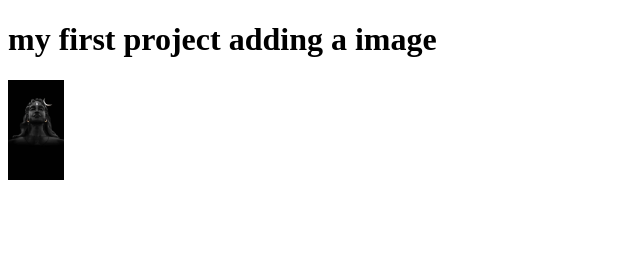
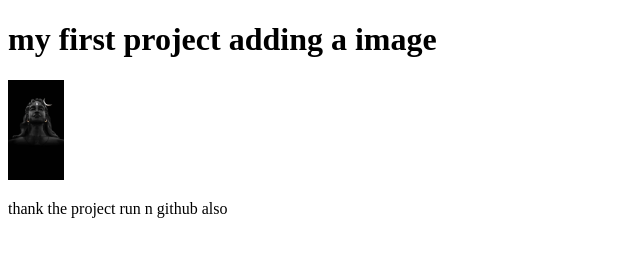
Before and after one commit to Hemalatha-konapilli/project-1, a plain HTML site: page index.html in a window 1280 px wide. Shown: the whole page, without its empty margins (0-640 px from the left). Drawn offline with Linux system fonts and the light colour scheme.

Commit message:
adding a thanks message

```diff
--- a/index.html
+++ b/index.html
@@ -8,6 +8,7 @@
 <body>
     <h1>my first project adding a image</h1>
     <img src="shivaa.webp" height="100"px>
+    <p >thank the project run n github also</p>
 
 
 </body>
```
